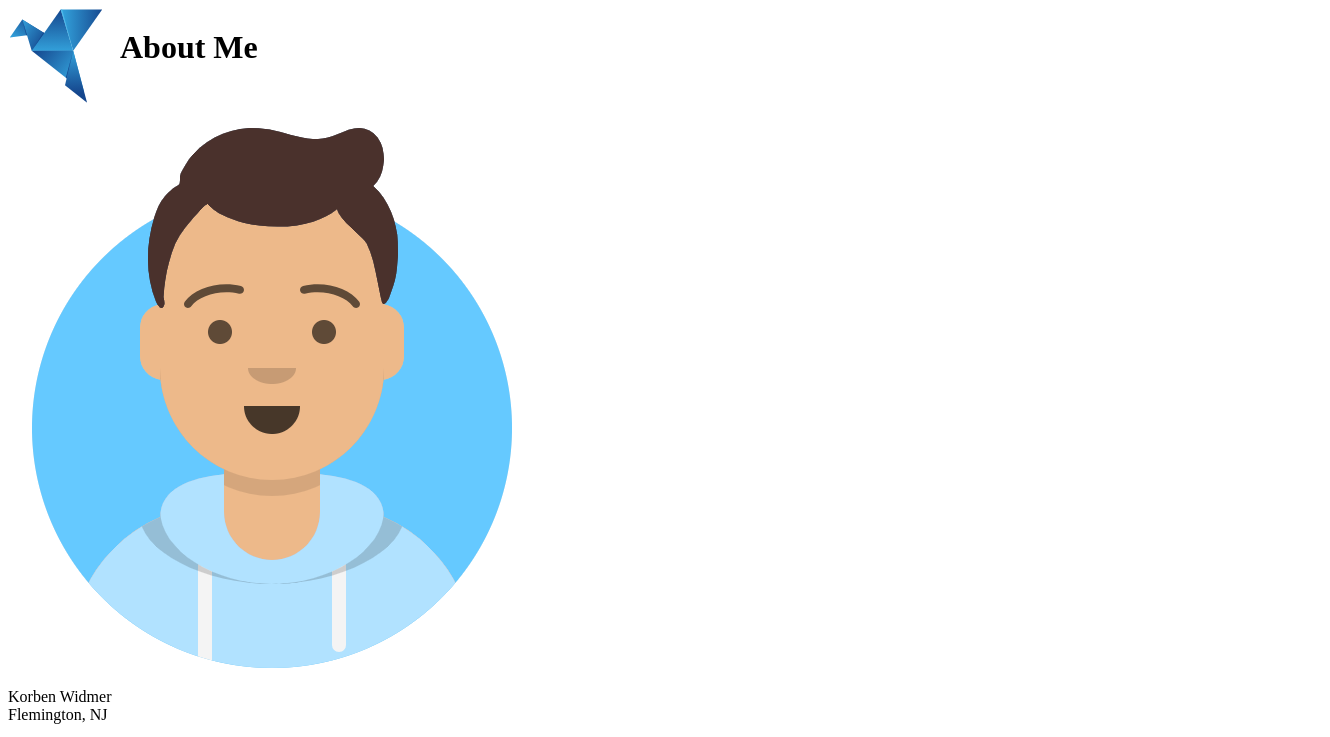
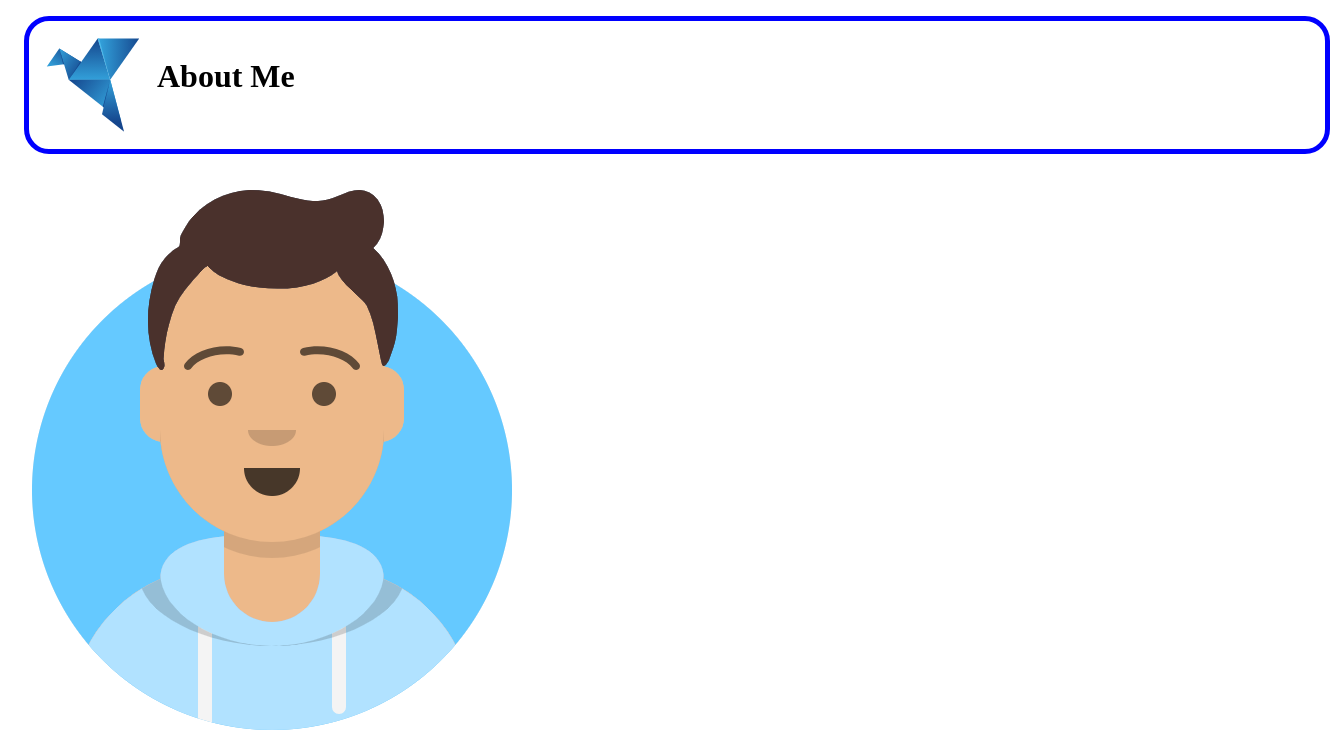
Before and after one commit to RVCC-IDMX/about-me-nokompass, a plain HTML site: page index.html in a window 1280 px wide. Shown: the top 737 px of the page, 1330 px wide, since content can reach past the window. Drawn offline with Linux system fonts and the light colour scheme.

Commit message:
Added CSS file

```diff
--- /dev/null
+++ b/css/style.css
@@ -0,0 +1,13 @@
+header {
+    display: flex;
+    align-content: center;
+    text-align: center;
+    border: 5px solid blue;
+    width: 100%;
+    padding: 1em;
+    margin: 1em;
+    border-radius: 25px;
+}
+.logo {
+    margin-right: 1em;
+}
--- a/index.html
+++ b/index.html
@@ -12,14 +12,12 @@
                 margin: auto;
             }
         </style>-->
-        <style>
-            header {
-                display: inline-flex;
-            }
-            .logo {
-                margin-right: 1em;
-            }
-        </style>
+
+        <link rel="preconnect" href="https://fonts.googleapis.com">
+        <link rel="preconnect" href="https://fonts.gstatic.com" crossorigin>
+        <link href="https://fonts.googleapis.com/css2?family=Montserrat:wght@400;500;700&display=swap" rel="stylesheet">
+
+        <link rel="stylesheet" href="css/style.css">
     </head>
     <body>
         <header>
@@ -56,4 +54,7 @@
         </main>
 
     </body>
+    <footer>
+
+    </footer>
 </html>
```
